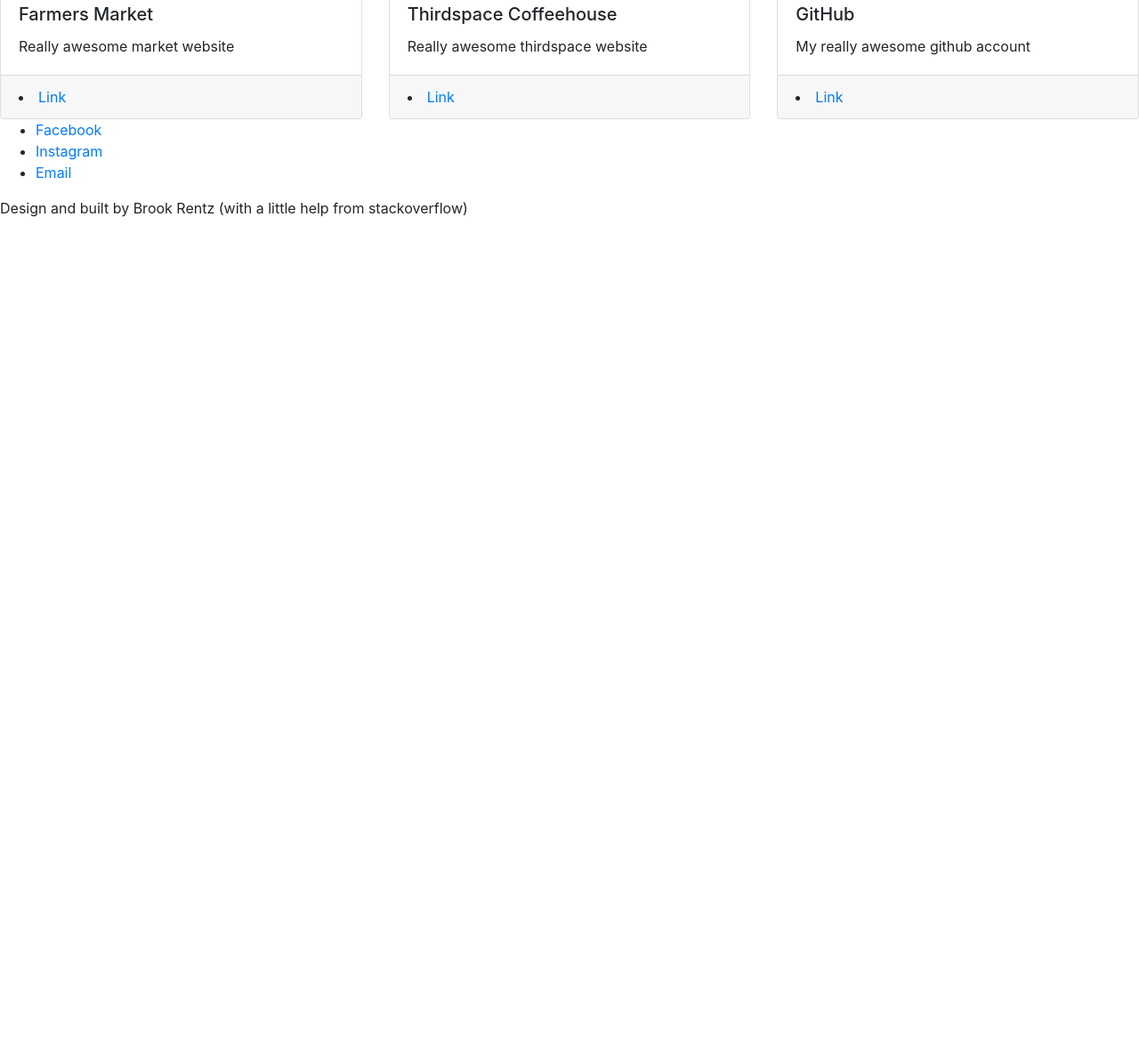
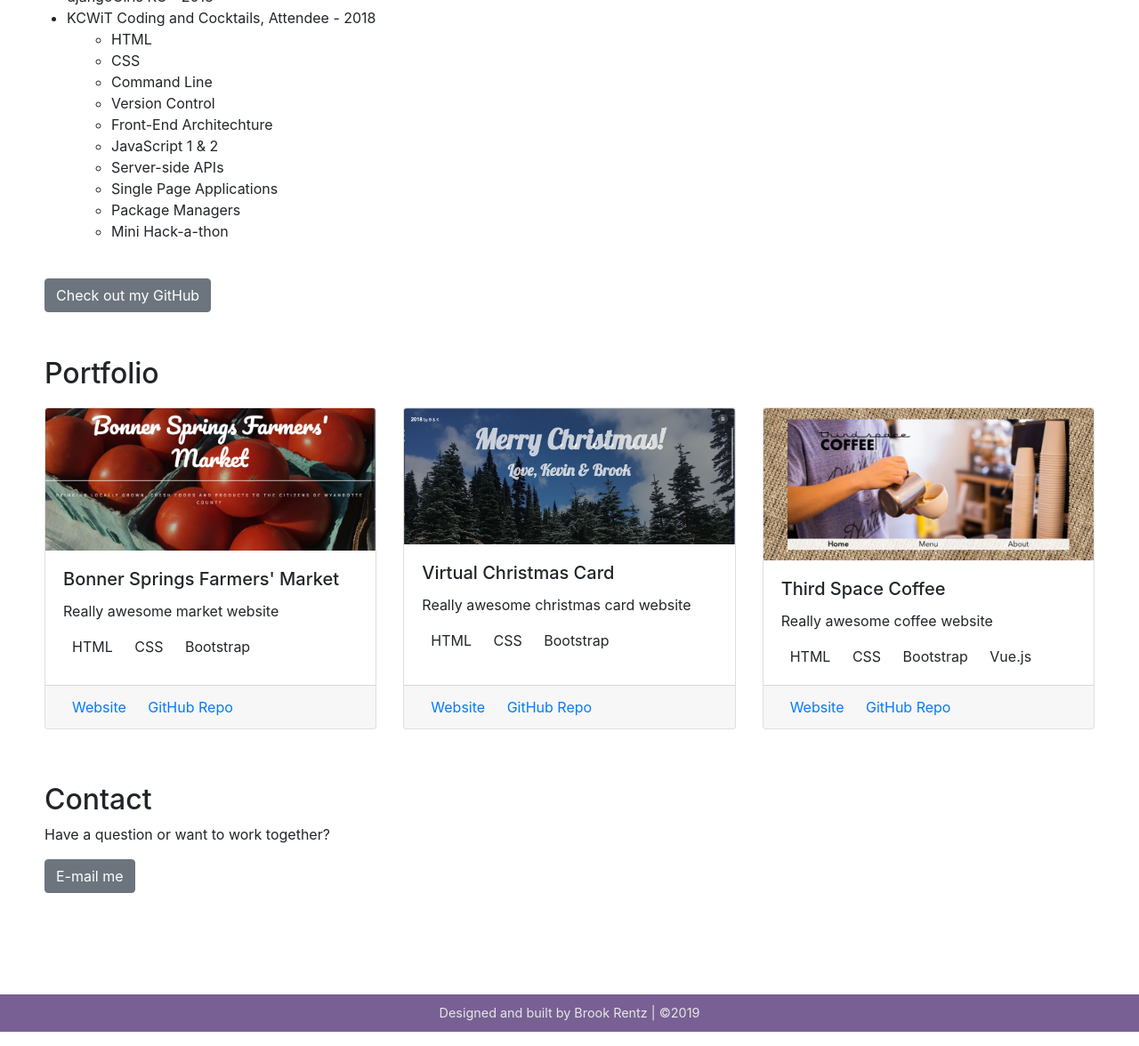
Before and after one commit to BrookRentz/brookrentz, a plain HTML site: page index.html in a window 1280 px wide. Shown: the part 718-1894 px from the top of the page at 89% size. Before the commit the page ends 980 px from the top, so only its background shows below. Drawn offline with nearby package versions, Linux system fonts and the light colour scheme.

Commit message:
Styled cards, footer; added Contact section

```diff
--- /dev/null
+++ b/assets/css/cards.css
@@ -0,0 +1,12 @@
+.card li {
+    display: inline-block;
+    padding-left: 10px;
+    padding-right: 10px;
+}
+
+.card-deck {
+    padding-top: 10px;
+    padding-bottom: 10px;
+    padding-right: 50px;
+    padding-left: 50px;
+}
--- a/assets/css/nav.css
+++ b/assets/css/nav.css
@@ -1,6 +1,7 @@
 nav {
   background-color: #786094;
   font: inherit;
+  margin-bottom: 25px;
 }
 
 nav ul {
--- /dev/null
+++ b/assets/css/styles.css
@@ -0,0 +1,81 @@
+#about {
+    padding-bottom: 50px;
+}
+
+#portfolio {
+    padding-bottom: 50px;
+}
+
+#contact {
+    padding-bottom: 50px;
+}
+
+#about h2,
+#about h3,
+#about p,
+#about ul {
+    padding-left: 25px;
+    padding-right: 25px;
+    margin-right: 25px;
+    margin-left: 25px;
+}
+
+#about li {
+    margin-left:25px;
+}
+
+#about h3 {
+    font-size: 1.2em;
+}
+
+#about a {
+    margin-left: 50px;
+    margin-top: 25px;
+}
+
+#portfolio h2 {
+    padding-left: 25px;
+    padding-right: 25px;
+    margin-right: 25px;
+    margin-left: 25px;
+}
+
+#contact h2,
+#contact p {
+    padding-left: 25px;
+    padding-right: 25px;
+    margin-right: 25px;
+    margin-left: 25px;
+}
+
+#contact a {
+    margin-left: 50px;
+}
+
+#footer {
+    text-align: center;
+    margin-top: 4em;
+    background-color: #786094
+}
+
+#footer li {
+    list-style: none;
+}
+
+#footer .copyright {
+    font-size: 0.8em;
+}
+
+#footer p {
+    color: rgb(231, 230, 230);
+    padding: 10px;
+    font-size: 0.9em;
+}
+
+@media screen and (max-width: 736px) {
+
+    #footer {
+        margin-top: 2em;
+    }
+
+}
--- a/index.html
+++ b/index.html
@@ -14,10 +14,11 @@
             content="Brook Rentz' portfolio highlighting front in skills and lady dev awesomeness!">
         <link rel="stylesheet" href="https://stackpath.bootstrapcdn.com/bootstrap/4.1.3/css/bootstrap.min.css"
             integrity="sha384-MCw98/SFnGE8fJT3GXwEOngsV7Zt27NXFoaoApmYm81iuXoPkFOJwJ8ERdknLPMO" crossorigin="anonymous">
+
+        <link rel="stylesheet" href="assets/css/styles.css" />
         <link rel="stylesheet" href="assets/css/nav.css" />
         <link rel="stylesheet" href="assets/css/hero.css" />
-
-
+        <link rel="stylesheet" href="assets/css/cards.css" />
     </head>
 
     <body>
@@ -27,7 +28,7 @@
             <div class="hero" id="about">
                 <div class="hero-text">
                     <h1>Hello, I'm Brook.</h1>
-                    <h2>I'm passionate about learning and well designed websites!</h2>
+                    <h2>I'm a beginner web developer with a passion for learning and creating!</h2>
                 </div>
             </div>
 
@@ -45,6 +46,7 @@
                     <li class="nav-item active"><a href="#">Home</a></li>
                     <li class="nav-item"><a href="#about">About</a></li>
                     <li class="nav-item"><a href="#portfolio">Portfolio</a></li>
+                    <li class="nav-item"><a href="#contact">Contact</a></li>
                 </ul>
             </div>
         </nav>
@@ -52,66 +54,110 @@
         <section>
             <div id=about>
                 <h2>About</h2>
-                <p>Somehting about me and my skills</p>
-                <p>List of skills</p>
+                <p>Lorem ipsum dolor sit amet, consectetur adipiscing elit, sed do eiusmod tempor incididunt ut labore
+                    et dolore magna aliqua. Non sodales neque sodales ut etiam sit. Massa massa ultricies mi quis
+                    hendrerit dolor magna eget. Ultrices mi tempus imperdiet nulla malesuada pellentesque elit eget.
+                    Tristique magna sit amet purus gravida. Quam adipiscing vitae proin sagittis nisl rhoncus mattis
+                    rhoncus urna. Faucibus turpis in eu mi bibendum neque egestas congue. Est velit egestas dui id
+                    ornare arcu odio. </p>
+
+                <h3>Learning to Code</h3>
                 <ul>
-                    <li>skill 1</li>
-                    <li>skill 2</li>
+                    <li>ngGirls KC - 2019</li>
+                    <li>KCWiT Coding and Cocktails, Mentor - 2019</li>
+                    <li>djangoGirls KC - 2018</li>
+                    <li>KCWiT Coding and Cocktails, Attendee - 2018</li>
+                    <ul>
+                        <li>HTML</li>
+                        <li>CSS</li>
+                        <li>Command Line</li>
+                        <li>Version Control</li>
+                        <li>Front-End Architechture</li>
+                        <li>JavaScript 1 &amp; 2</li>
+                        <li>Server-side APIs</li>
+                        <li>Single Page Applications</li>
+                        <li>Package Managers</li>
+                        <li>Mini Hack-a-thon</li>
+                    </ul>
                 </ul>
+                <a class="btn btn-secondary" href="https://github.com/BrookRentz">Check out my GitHub</a>
             </div>
 
             <div id= portfolio>
                 <h2>Portfolio</h2>
                 <div class="card-deck">
                     <div class="card">
-                        <img src="#" class="card-img-top" alt="Bonner Farmers Market Screenshot">
+                        <img class="card-img-top" src="assets/css/images/bsfma.jpg" alt="Card image">
                         <div class="card-body">
-                            <h5 class="card-title">Farmers Market</h5>
+                            <h5 class="card-title">Bonner Springs Farmers' Market</h5>
                             <p class="card-text">Really awesome market website</p>
+                            <ul class="card-text"></ul>
+                                <li>HTML</li>
+                                <li>CSS</li>
+                                <li>Bootstrap</li>
                         </div>
                         <div class="card-footer">
                             <li><a href="https://bonnerfarmersmarket.org" class="icon fa-globe"><span
-                                        class="label">Link</span></a></li>
+                                        class="label">Website</span></a></li>
+                            <li><a href="https://github.com/bsfma/bsfma.github.io"
+                                    class="icon fa-globe"><span
+                                        class="label">GitHub Repo</span></a></li>
+
                         </div>
                     </div>
                     <div class="card">
-                        <img src="# class="card-img-top" alt="Thirdspace Screenshot">
+                        <img class="card-img-top" src="assets/css/images/kevinandbrook.jpg" alt="Card image">
                         <div class="card-body">
-                            <h5 class="card-title">Thirdspace Coffeehouse</h5>
-                            <p class="card-text">Really awesome thirdspace website</p>
+                            <h5 class="card-title">Virtual Christmas Card</h5>
+                            <p class="card-text">Really awesome christmas card website</p>
+                            <ul class="card-text"></ul>
+                            <li>HTML</li>
+                            <li>CSS</li>
+                            <li>Bootstrap</li>
+                        </div>
+                        <div class="card-footer">
+                            <li><a href="https://kevinandbrook.com"
+                                    class="icon fa-globe"><span class="label">Website</span></a></li>
+                             <li><a href="https://github.com/BrookRentz/kevinandbrook.github.io"
+                                    class="icon fa-globe"><span class="label">GitHub Repo</span></a></li>
+                        </div>
+
+                    </div>
+                    <div class="card">
+                        <img class="card-img-top" src="assets/css/images/thirdspace.jpg" alt="Card image">
+                        <div class="card-body">
+                            <h5 class="card-title">Third Space Coffee</h5>
+                            <p class="card-text">Really awesome coffee website</p>
+                            <ul class="card-text"></ul>
+                            <li>HTML</li>
+                            <li>CSS</li>
+                            <li>Bootstrap</li>
+                            <li>Vue.js</li>
                         </div>
                         <div class="card-footer">
                             <li><a href="https://thirdspacecoffeehouse.com/#/" class="icon fa-globe><span
-                                        class="label">Link</span></a></li>
+                                class=" label">Website</span></a></li>
+                            <li><a href="https://github.com/thirdspacecoffee/thirdspacecoffee.github.io"
+                                class="icon fa-globe"><span class="label">GitHub Repo</span></a></li>
+
                         </div>
                     </div>
-                    <div class="card">
-                        <img src="#" class="card-img-top" alt="Github screenshot">
-                        <div class="card-body">
-                            <h5 class="card-title">GitHub</h5>
-                            <p class="card-text">My really awesome github account</p>
-                        </div>
-                        <div class="card-footer">
-                            <li><a href="https://www.facebook.com/GrammyTammyCreatingInKansas/?__tn__=%2Cd%2CP-R&eid=ARD-8zguyJPHdKxgLdZVA7xzccSUJo0hxczEPOKbi53mg6t5G8Kuzh_JZypyOuPmNVt0Ty7xbAhfS37B"
-                                    class="icon fa-globe"><span class="label">Link</span></a></li>
-                        </div>
-                    </div>
+
                 </div>
             </div>
+
+            <div id=contact>
+                <h2>Contact</h2>
+                <p>Have a question or want to work together?</p>
+                <a class="btn btn-secondary"
+                    href="mailto:brook.rentz@gmail.com?subject=I Need a Web Dev!">E-mail me</a>
+
         </section>
 
 
         <!-- Footer -->
         <footer id="footer">
-            <ul class="icons">
-                <li><a href="https://www.facebook.com/bonnerspringsfarmersmarket/?ref=bookmarks"
-                        class="icon fa-facebook"><span class="label">Facebook</span></a></li>
-                <li><a href="https://www.instagram.com/bonnerspringsfarmersmarket/" class="icon fa-instagram"><span
-                            class="label">Instagram</span></a></li>
-                <li><a href="mailto:bonnerfarmersmarket@gmail.com" class="icon fa-envelope"><span
-                            class="label">Email</span></a></li>
-            </ul>
-            <p class="copyright"> Design and built by Brook Rentz (with a little help from stackoverflow)</p>
+            <p> Designed and built by Brook Rentz | &copy2019</p>
         </footer>
 
     </body>
```
Also changed, not shown: assets/css/images/banner.jpg (added), assets/css/images/bsfma.jpg (added), assets/css/images/kevinandbrook.jpg (added), assets/css/images/thirdspace.jpg (added), assets/css/images/thirdspace2.jpg (added), assets/css/images/tomato.jpg (added), 5 other files.
